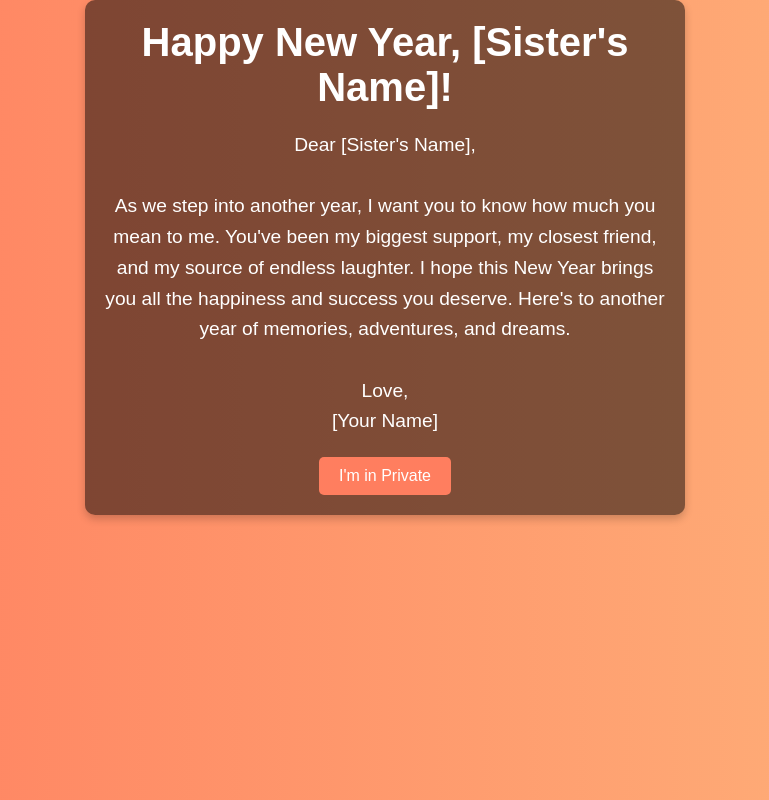
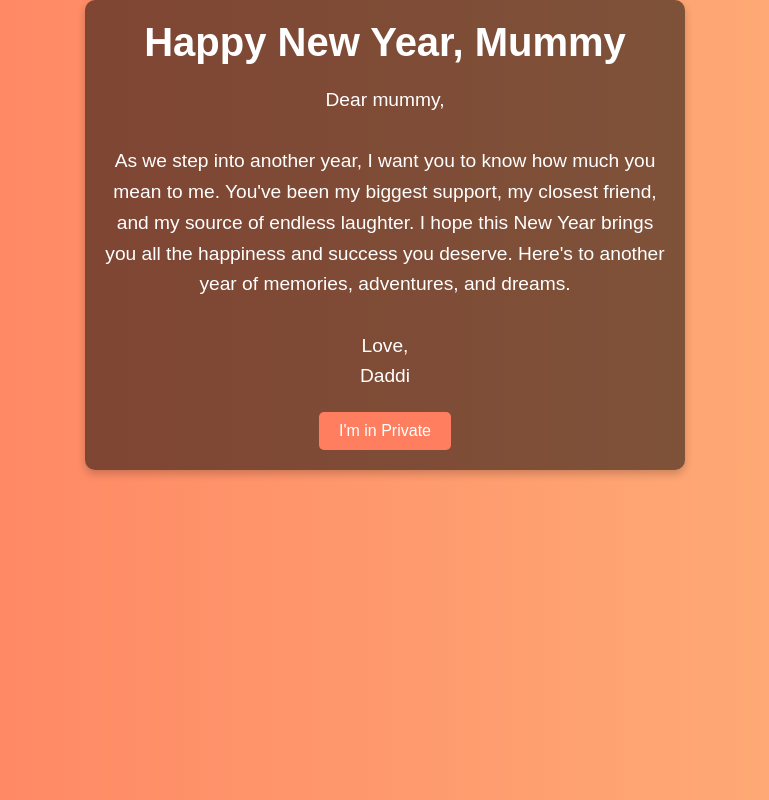
Before and after one commit to Sagar-devs/happyNewYearMummy, a plain HTML site: page index.html in a window 1280 px wide. Shown: the whole page, without its empty margins (255-1024 px from the left). Drawn offline with Linux system fonts and the light colour scheme.

Commit message:
Update index.html

```diff
--- a/index.html
+++ b/index.html
@@ -9,12 +9,12 @@
 <body>
 <div class="container">
     <div id="messageContainer">
-    <h1>Happy New Year, [Sister's Name]!</h1>
+    <h1>Happy New Year, Mummy</h1>
     <p class="message">
-        Dear [Sister's Name], <br><br>
+        Dear mummy, <br><br>
         As we step into another year, I want you to know how much you mean to me. You've been my biggest support, my closest friend, and my source of endless laughter. I hope this New Year brings you all the happiness and success you deserve. Here's to another year of memories, adventures, and dreams. <br><br>
         Love, <br>
-        [Your Name]
+        Daddi
     </p>
     </div>
 
```
